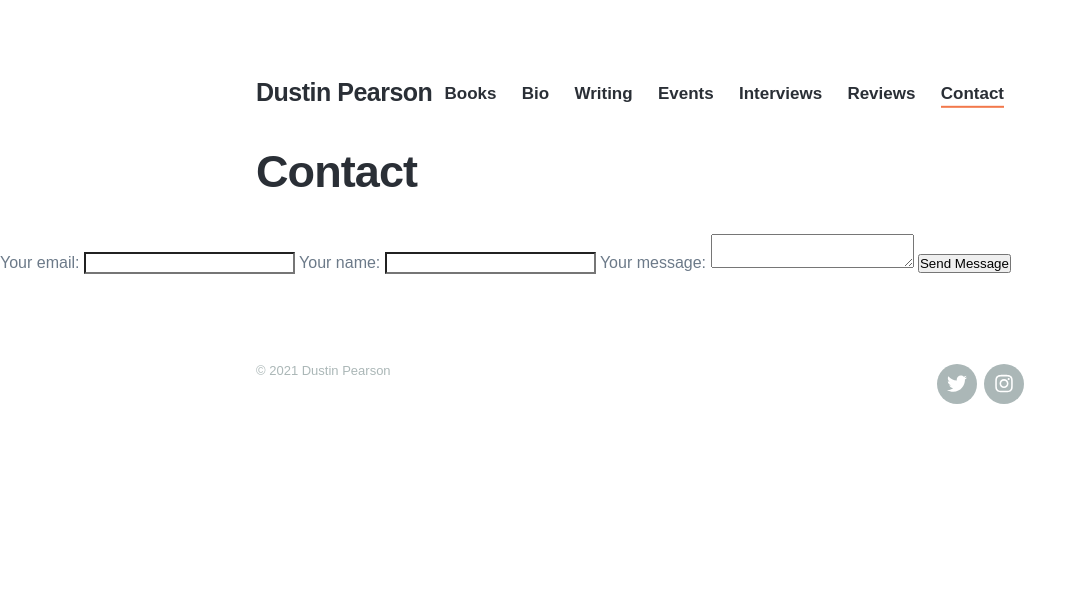
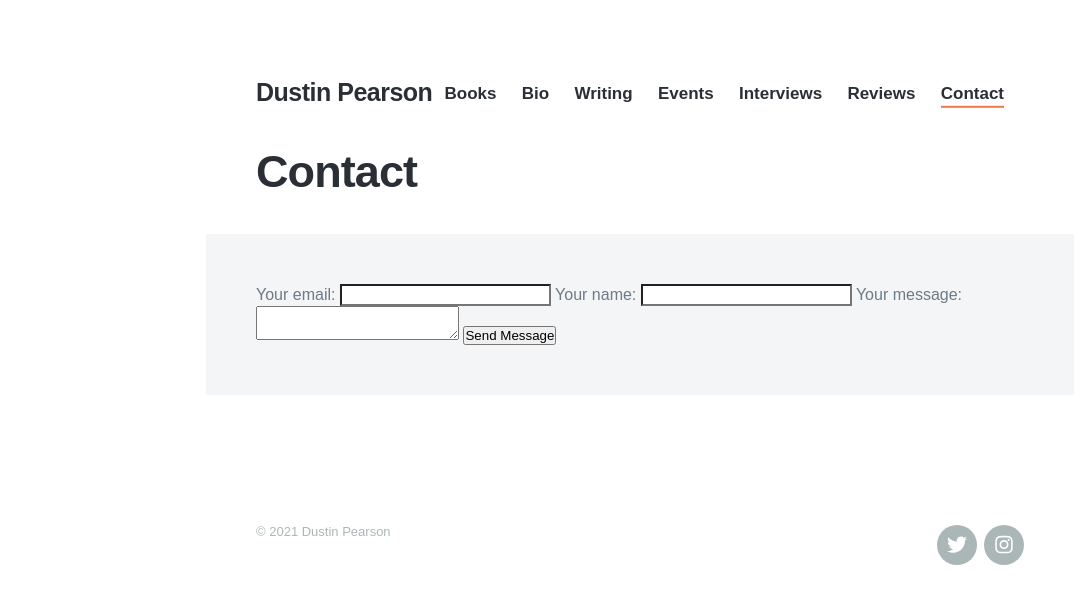
Before and after one commit to strikhar/dustinkpearson, a Jekyll site: the page built from _pages/contact.md, in a window 1280 px wide. Shown: the top 604 px of the page, without its empty margins (0-1086 px from the left). Built offline with Jekyll 4.4.1, drawn with Linux system fonts in a browser that asks for light colours; nearby versions of some CDN libraries; some web fonts are replaced.

Commit message:
Update contact-form.html

```diff
--- a/_includes/contact-form.html
+++ b/_includes/contact-form.html
@@ -1,4 +1,6 @@
 <!-- modify this form HTML and place wherever you want your form -->
+
+<div class="contact-form">
 
 <form
   action="https://formspree.io/f/xbjpnlnw"
@@ -23,3 +25,5 @@
 
   <button type="submit">Send Message</button>
 </form>
+
+</div>
```
